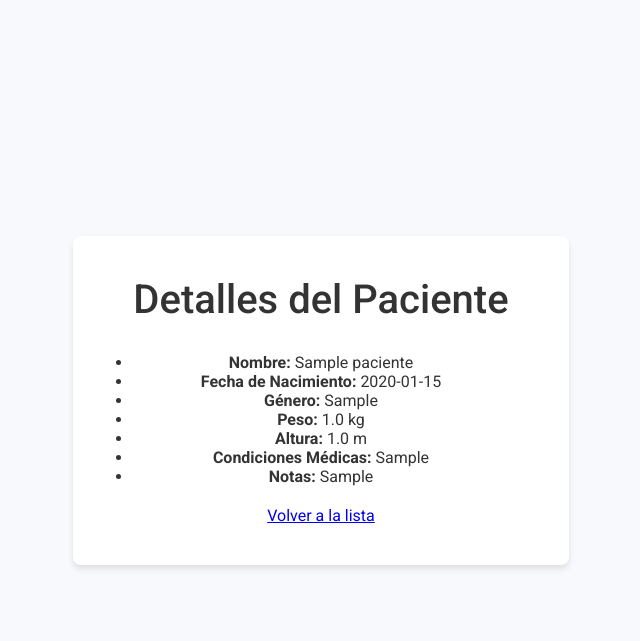
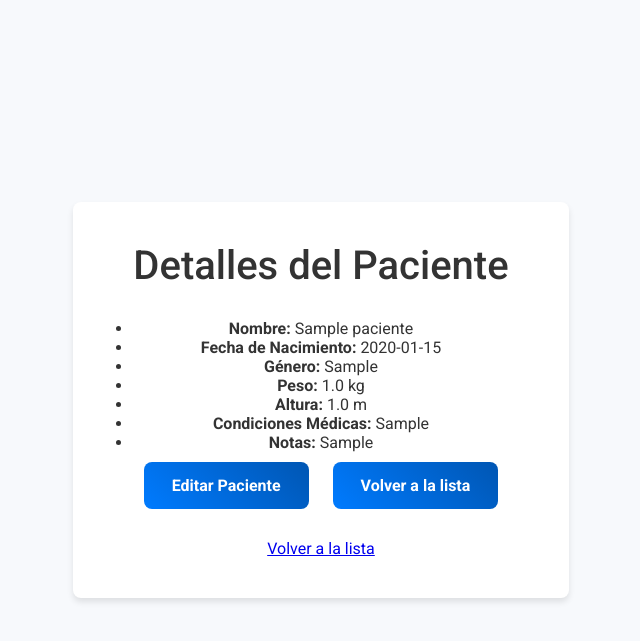
Before and after one commit to Krieger078/proyecto_doctores, a Flask app: page /detalle_paciente/1 in a window 1280 px wide. Shown: the top 641 px of the page, without its empty margins (319-959 px from the left). Run offline with Flask 3, Linux system fonts and the light colour scheme; the visitor is signed in with stand-in values (Sample User, id 1); tables that the repository leaves empty hold one stand-in row (values such as "Sample post").

Commit message:
Se añade el boton de editar tambien en esta interfaz

```diff
--- a/templates/detalle_paciente.html
+++ b/templates/detalle_paciente.html
@@ -31,6 +31,10 @@
          <li><strong>Notas:</strong> {{ patient.notas }}</li>
          {% endif %}
       </ul>
+      <div class="botones">
+        <a href="{{ url_for('editar_paciente', patient_id=patient.id) }}" class="btn">Editar Paciente</a>
+        <a href="{{ url_for('ver_pacientes') }}" class="btn login">Volver a la lista</a>
+      </div>
       <p class="espaciado"><a href="{{ url_for('ver_pacientes') }}">Volver a la lista</a></p>
   </div>
 </body>
```
